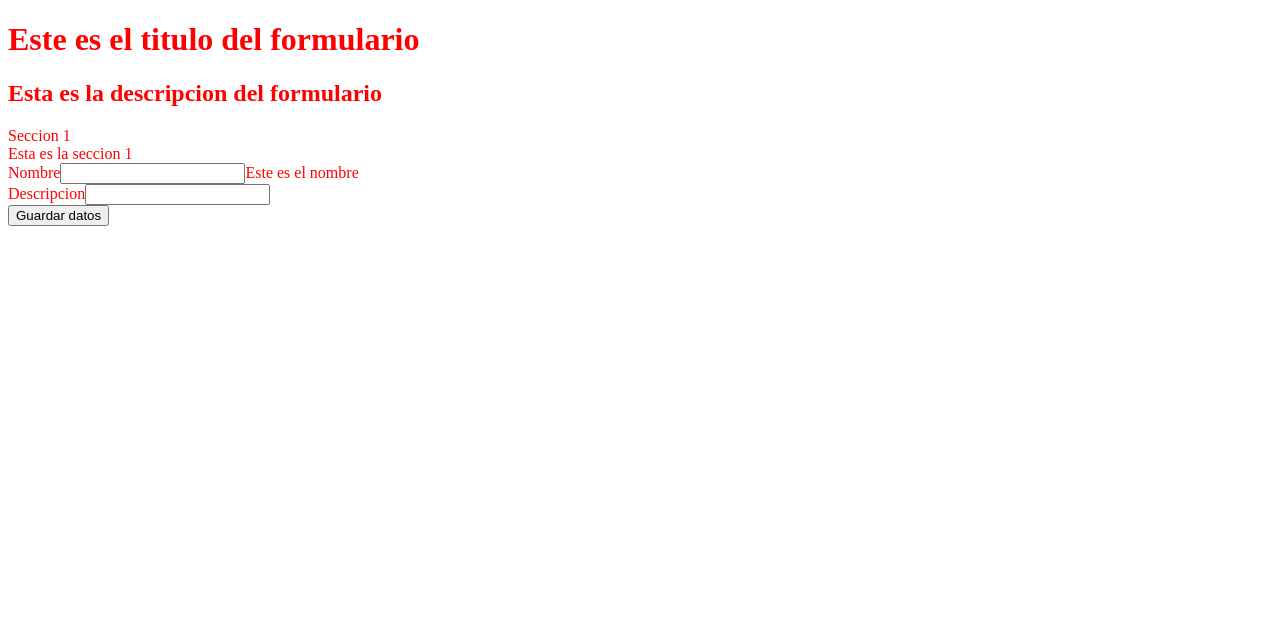
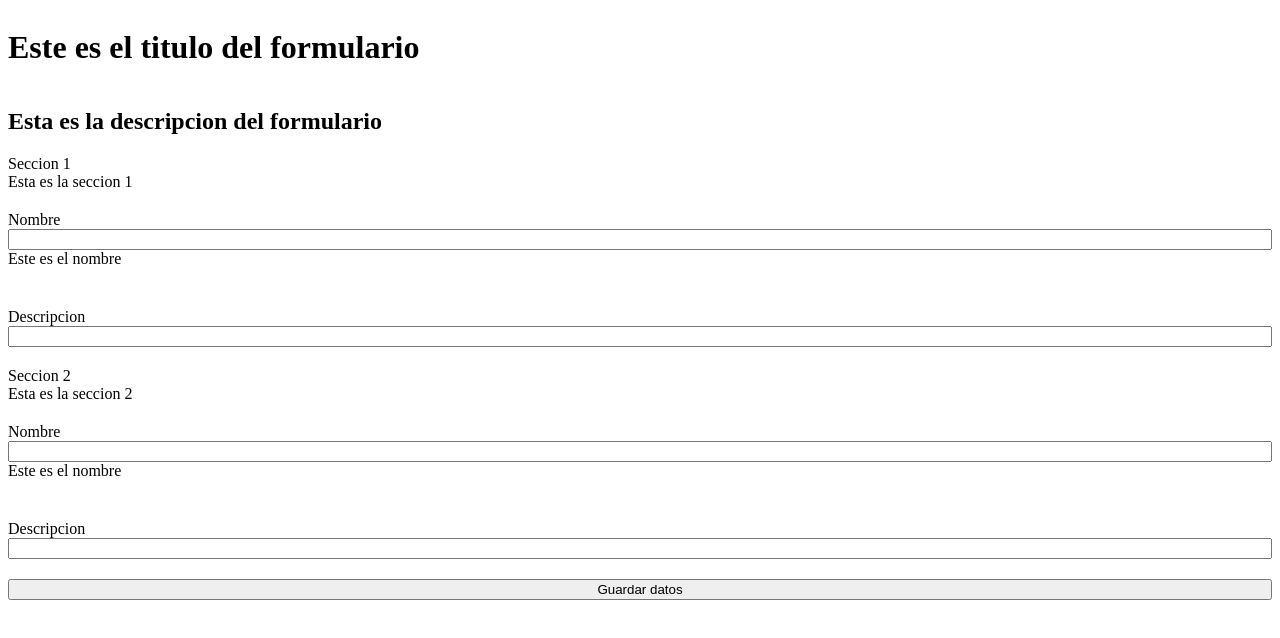
Before and after one commit to brandonburgoafigueroa/react-json-forms, a React (Vite) app: page / in a window 1280 px wide. Shown: the top 638 px of the page. Built offline with nearby package versions, Linux system fonts and the light colour scheme; the HTML template or start-up script is replaced by a standard one.

Commit message:
json schema

```diff
--- a/src/App.tsx
+++ b/src/App.tsx
@@ -1,9 +1,9 @@
-import {getDefaultValuesFromJsonForm, JsonForm} from "./hooks/jsonForms";
+
 import {useForm} from "react-hook-form";
-import {InputType, JsonFormWidgets} from "./hooks/types.ts";
+import {getDefaultValuesFromJsonForm, InputType, JsonForm, JsonFormSchema, JsonFormWidgets} from "./hooks";
 
 
-const json = {
+const json:JsonFormSchema = {
     formTitle:"Este es el titulo del formulario",
     formDescription:"Esta es la descripcion del formulario",
     sections:[{
@@ -14,39 +14,93 @@ const json = {
             fieldName:"nombre",
             label:"Nombre",
             description:"Este es el nombre",
-            type:"string",
-            inputType:InputType.Input
+            inputType:InputType.Input,
+            rules:{
+                required:{
+                    value:true,
+                    message:"Este campo es requerido"
+                }
+            }
         },
         {
             fieldName:"description",
              label:"Descripcion",
-             placeholder:"Ingrese la descripcion",
-             type:"string",
-             inputType:InputType.TextArea
+             inputType:InputType.TextArea,
+            rules:{
+                required:{
+                    value:true,
+                    message:"Este campo es requerido"
+                },
+                maxLength:{
+                    value:5,
+                    message:"el limite es 5"
+                }
+            }
             }]
-    }]
+    }, {
+        sectionName:"seccion 2",
+        title:"Seccion 2",
+        description:"Esta es la seccion 2",
+        fields:[{
+            fieldName:"nombre",
+            label:"Nombre",
+            description:"Este es el nombre",
+            inputType:InputType.Input,
+            rules:{
+                required:{
+                    value:true,
+                    message:"Este campo es requerido"
+                }
+            }
+        },
+            {
+                fieldName:"description",
+                label:"Descripcion",
+                inputType:InputType.TextArea,
+                rules:{
+                    required:{
+                        value:true,
+                        message:"Este campo es requerido"
+                    },
+                    maxLength:{
+                        value:5,
+                        message:"el limite es 5"
+                    }
+                }
+            }]
+    }],
+
 }
 
+const Row = ({children}:any)=>{
+    return <div style={{display:"flex", flexDirection:"row"}}>{children}</div>
+}
+
+const Column = ({children, style}:any)=>{
+    return <div style={{display:"flex", flexDirection:"column", ...style}}>{children}</div>
+}
 
 
 const COMPONENTS:JsonFormWidgets = {
     Form:{
-        Container:({children}:any)=><div>{children}</div>,
-        Title:({children}:any)=><h1 style={{color:"red"}}>{children}</h1>,
-        Description:({children}:any)=><h2 style={{color:"red"}}>{children}</h2>,
+        Container:({children}:any)=><Column>{children}</Column>,
+        Title:({children}:any)=><h1>{children}</h1>,
+        Description:({children}:any)=><h2>{children}</h2>,
     },
     Section:{
-        Container:({children}:any)=><div>{children}</div>,
-        Title:({children}:any)=><div style={{color:"red"}}>{children}</div>,
-        Description:({children}:any)=><div style={{color:"red"}}>{children}</div>,
-        FieldContainer:({children}:any)=><div style={{color:"red"}}>{children}</div>,
+        Container:({children}:any)=><Column>{children}</Column>,
+        Title:({children}:any)=><Row>{children}</Row>,
+        Description:({children}:any)=><Row>{children}</Row>,
+        FieldContainer:({children}:any)=><Column>{children}</Column>,
     },
     Field:{
-        Container:({children}:any)=><div>{children}</div>,
+        Container:({children}:any)=><Column style={{marginTop:20, marginBottom:20}}>{children}</Column>,
     },
     Inputs:{
-        Input:({field:{value, onChange, onBlur}, label, description})=><div>{label}<input value={value} onChange={onChange} onBlur={onBlur} />{description}</div>,
-        TextArea:({field:{value, onChange, onBlur}, label, description})=><div>{label}<input value={value} onChange={onChange} onBlur={onBlur} />{description}</div>
+        Input:({field:{value, onChange, onBlur},fieldState:{error}, label, description})=><Column>{label}<input value={value} onChange={onChange} onBlur={onBlur} />{description}{error && <div style={{color:"red"}}>{error.message}</div>}</Column>,
+        TextArea:({field:{value, onChange, onBlur},fieldState:{error}, label, description})=><Column>{label}<input value={value} onChange={onChange} onBlur={onBlur} />{description}{error && <div style={{color:"red"}}>{error.message}</div>}</Column>,
+        Radio:()=><></>,
+        Checkbox:()=><></>,
     }
 }
 
@@ -55,10 +109,10 @@ function App() {
     const onSubmit = (values:any)=>{
         console.log(values)
     }
-    return <div>
+    return <Column>
         <JsonForm jsonFormSchema={json} Widgets={COMPONENTS} form={form}/>
         <button onClick={form.handleSubmit(onSubmit)}>Guardar datos</button>
-    </div>
+    </Column>
 }
 
 export default App
--- /dev/null
+++ b/src/hooks/index.ts
@@ -0,0 +1,3 @@
+export * from "./utils.ts"
+export * from "./jsonForms.tsx"
+export * from "./interfaces.ts"
--- a/src/hooks/types.ts
+++ b/src/hooks/interfaces.ts
@@ -1,5 +1,5 @@
 import React from "react";
-import {ControllerFieldState, ControllerRenderProps, UseFormReturn, UseFormStateReturn} from "react-hook-form";
+import {ControllerFieldState, ControllerRenderProps, UseFormReturn, UseFormStateReturn, RegisterOptions} from "react-hook-form";
 
 export enum InputType {
     Input="Input",
@@ -8,14 +8,14 @@ export enum InputType {
 
 export interface JsonFormSchema {
     formTitle: string
-    formDescription: string
+    formDescription?: string
     sections: Section[]
 }
 
 export interface Section {
     sectionName:string
     title: string
-    description: string
+    description?: string
     fields: Field[]
 }
 
@@ -23,8 +23,8 @@ export interface Field {
     fieldName:string
     label: string
     description?:string
-    type: string
     inputType: InputType
+    rules:Omit<RegisterOptions, 'valueAsNumber' | 'valueAsDate' | 'setValueAs' | 'disabled'| "validate"| "onChange"|"onBlur"|"shouldUnregister"|"deps"|"value">
 }
 
 
@@ -46,6 +46,8 @@ export interface JsonFormWidgets {
     Inputs:{
         Input:(props:Render)=>React.ReactElement
         TextArea:(props:Render)=>React.ReactElement
+        Radio:(props:Render)=>React.ReactElement
+        Checkbox:(props:Render)=>React.ReactElement
     }
 
 }
--- a/src/hooks/jsonForms.tsx
+++ b/src/hooks/jsonForms.tsx
@@ -1,7 +1,7 @@
 import {
     Controller,
 } from "react-hook-form";
-import {Field, JsonFormSchema, Section, FormProps} from "./types.ts";
+import {Field, FormProps, Section} from "./interfaces.ts";
 
 export const JsonForm = ({jsonFormSchema, Widgets, form}:FormProps)=>{
     const {control} = form;
@@ -13,7 +13,7 @@ export const JsonForm = ({jsonFormSchema, Widgets, form}:FormProps)=>{
         }
         const name = `${sectionName}.${field.fieldName}`
         return <Widgets.Field.Container>
-            <Controller control={control} render={(renderProps)=>renderComponent({...renderProps, ...field})} name={name}></Controller>
+            <Controller rules={field.rules} control={control} render={(renderProps)=>renderComponent({...renderProps, ...field})} name={name}></Controller>
         </Widgets.Field.Container>
     }
     const renderSection = (section:Section)=>{
@@ -39,18 +39,3 @@ export const JsonForm = ({jsonFormSchema, Widgets, form}:FormProps)=>{
         {jsonFormSchema.sections.map(section => renderSection(section))}
     </Widgets.Form.Container>;
 }
-
-export const getDefaultValuesFromJsonForm = (jsonFormSchema:JsonFormSchema)=>{
-    const formData:Record<string, Record<string, string>> = {}
-    jsonFormSchema.sections.forEach(section => {
-        if (!formData[section.sectionName]) {
-            formData[section.sectionName] = {}
-        }
-        section.fields.forEach(field => {
-            if (!formData[section.sectionName][field.fieldName]) {
-                formData[section.sectionName][field.fieldName] = ""
-            }
-        })
-    })
-    return formData;
-}
--- /dev/null
+++ b/src/hooks/utils.ts
@@ -0,0 +1,16 @@
+import {JsonFormSchema} from "./interfaces.ts";
+
+export const getDefaultValuesFromJsonForm = (jsonFormSchema:JsonFormSchema)=>{
+    const formData:Record<string, Record<string, string>> = {}
+    jsonFormSchema.sections.forEach(section => {
+        if (!formData[section.sectionName]) {
+            formData[section.sectionName] = {}
+        }
+        section.fields.forEach(field => {
+            if (!formData[section.sectionName][field.fieldName]) {
+                formData[section.sectionName][field.fieldName] = ""
+            }
+        })
+    })
+    return formData;
+}
```
